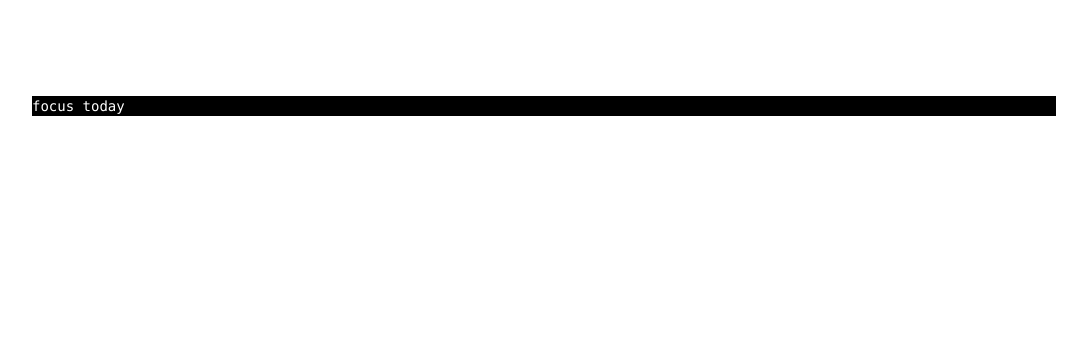
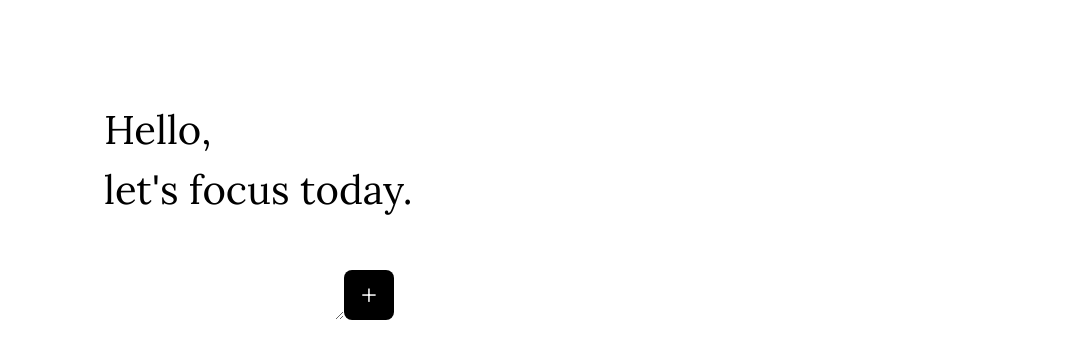
Before and after one commit to yihyun-kim1/Focus-Today, a Next.js app: page / in a window 1280 px wide. Shown: the top 358 px of the page, without its empty margins (96-1183 px from the left). Built offline with nearby package versions, Linux system fonts and the light colour scheme.

Commit message:
+ 버튼을 통해 입력한 값으로 새로운 div를 생성하는 기능 추가

```diff
--- a/src/app/globals.css
+++ b/src/app/globals.css
@@ -1,6 +1,18 @@
 @tailwind base;
 @tailwind components;
 @tailwind utilities;
+@import url("https://fonts.googleapis.com/css2?family=Lora:ital,wght@0,400..700;1,400..700&display=swap");
+
+body {
+  font-family: "Lora", serif;
+}
+
+.lora {
+  font-family: "Lora", serif;
+  font-optical-sizing: auto;
+  font-weight: <weight>;
+  font-style: normal;
+}
 
 :root {
   --foreground-rgb: 0, 0, 0;
--- a/src/app/layout.tsx
+++ b/src/app/layout.tsx
@@ -1,11 +1,11 @@
 import type { Metadata } from "next";
-import { Inter } from "next/font/google";
+import { Lora } from "next/font/google";
 import "./globals.css";
 
-const inter = Inter({ subsets: ["latin"] });
+const lora = Lora({ subsets: ["latin"] });
 
 export const metadata: Metadata = {
-  title: "Create Next App",
+  title: "focus today!",
   description: "Generated by create next app",
 };
 
@@ -16,7 +16,7 @@ export default function RootLayout({
 }>) {
   return (
     <html lang="en">
-      <body className={inter.className}>{children}</body>
+      <body className={lora.className}>{children}</body>
     </html>
   );
 }
--- a/src/app/page.tsx
+++ b/src/app/page.tsx
@@ -1,10 +1,42 @@
-import Image from "next/image";
+'use client'
+import { useState } from 'react';
+import './globals.css';
 
 export default function Home() {
+  const [todoItem, setTodoItem] = useState<string[]>([]);
+  const [inputValue, setInputValue] = useState<string>('');
+
+  const handleInputChange = (event: React.ChangeEvent<HTMLTextAreaElement>) => {
+    setInputValue(event.target.value);
+  };
+
+  const addTodoItem = () => {
+    if (inputValue.trim() !== '') {
+      setTodoItem([...todoItem, inputValue]);
+      setInputValue('');
+    }
+  };
+
   return (
-    <main className="flex min-h-screen flex-col bg-white items-center justify-between p-24">
-      <div className="z-10 max-w-5xl w-full bg-black text-white items-center justify-between font-mono text-sm lg:flex">
-focus today
+
+    <main className="flex min-h-screen flex-col bg-white ">
+      <div className="py-[100px] mx-[200px] w-[360px] ">
+        <h1 className='text-[40px]'>
+        Hello,<br/>
+        let's focus today.</h1>
+        <div className='flex w-[360px] mt-[50px]'>
+          <div className='flex flex-row'>
+            <textarea className='flex w-[240px] h-[50px] border-1 border-black text-gray-600 text-center'
+                      value={inputValue}
+                      onChange={handleInputChange}></textarea>
+            <button className='w-[50px] h-[50px] bg-black rounded-lg text-white text-[30px]' onClick={addTodoItem}>+</button>
+          </div>
+        </div>
+        {todoItem.map((item, index) => (
+          <div key={index} className="border-1 w-[240px] h-[50px] border-gray-600 mt-4">
+            {item}
+          </div>
+        ))}
       </div>
     </main>
   );
--- a/tailwind.config.ts
+++ b/tailwind.config.ts
@@ -8,10 +8,18 @@ const config: Config = {
   ],
   theme: {
     extend: {
-      backgroundImage: {
-        "gradient-radial": "radial-gradient(var(--tw-gradient-stops))",
-        "gradient-conic":
-          "conic-gradient(from 180deg at 50% 50%, var(--tw-gradient-stops))",
+      colors: {
+        gray: {
+          100: '#f7fafc',
+          200: '#edf2f7',
+          300: '#e2e8f0',
+          400: '#cbd5e0',
+          500: '#a0aec0',
+          600: '#718096',
+          700: '#4a5568',
+          800: '#2d3748',
+          900: '#1a202c',
+        },
       },
     },
   },
```
